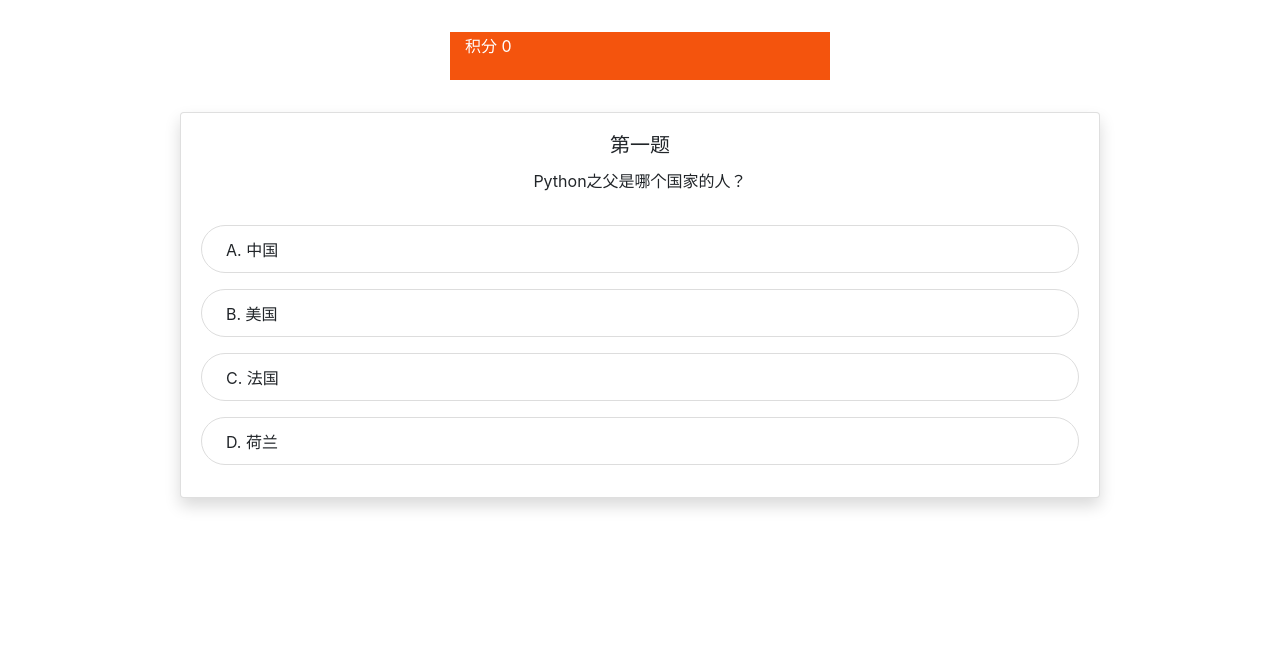
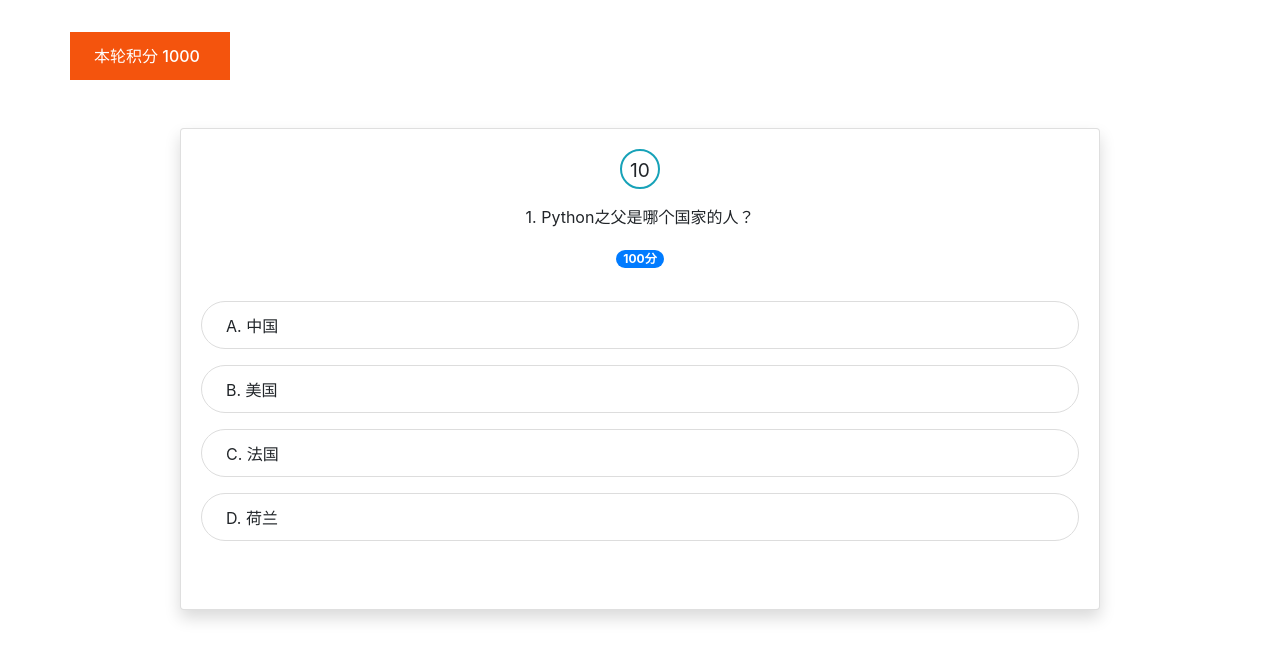
Before and after one commit to pythonml/answer_planet, a Django app: page /mainapp/questions/ in a window 1280 px wide. Shown: the top 660 px of the page. Run offline with Django 3.2, Linux system fonts and the light colour scheme; some libraries are stand-ins or nearby versions.

Commit message:
questions page

```diff
--- a/mainapp/templates/mainapp/login.html
+++ b/mainapp/templates/mainapp/login.html
@@ -4,7 +4,7 @@
   <img src="/static/img/logo.jpg" id="logo" alt width="72" height="72">
   <p class="lead" id="brandname">Python与数据分析</p>
 </div>
-<h3 class="text-center text-primary" id="title">有奖竞答</h3>
+<h1 class="text-center" id="title">有奖竞答</h1>
 <form id="fm-signin">
   <div class="row justify-content-center">
     <div class="form-group col-9">
--- a/mainapp/templates/mainapp/questions.html
+++ b/mainapp/templates/mainapp/questions.html
@@ -1,17 +1,18 @@
 {% extends 'mainapp/base.html' %}
 {% block content %}
-<div class="row justify-content-center" style="margin-top: 2rem;">
-  <div class="col-4" id="scorebar">
-   <span class="align-text-top">积分</span>
-   <span class="align-middle" id="score">0</span>
+<div class="row" style="margin-top: 2rem;">
+  <div id="scorebar">
+   <span id="score-label">本轮积分</span>
+   <span id="score-num">1000</span>
   </div>
 </div>
-<div class="row justify-content-center" style="margin-top: 2rem;">
+<div class="row justify-content-center" style="margin-top: 3rem;">
   <div class="col-10">
     <div class="card shadow">
-      <div class="card-body" style="height: 24rem;">
-        <h5 class="card-title text-center">第一题</h5>
-        <p class="card-text text-center">Python之父是哪个国家的人？</p>
+      <div class="card-body" id="question-card">
+        <div class="rounded-circle" id="clock">10</div>
+        <p class="card-text text-center">1. Python之父是哪个国家的人？</p>
+        <p class="text-center"><span class="badge badge-pill badge-primary">100分</span></p>
         <div id="options">
           <div class="border border-secondary rounded-pill opt-content">A. 中国</div>
           <div class="border border-secondary rounded-pill opt-content">B. 美国</div>
--- a/mainapp/templates/mainapp/register.html
+++ b/mainapp/templates/mainapp/register.html
@@ -8,7 +8,7 @@
 <form id="fm-signin">
   <div class="row justify-content-center">
     <div class="form-group col-9">
-      <input type="username" class="form-control" id="username" aria-describedby="usernameHelp" placeholder="输入用户名">
+      <input type="username" class="form-control" id="username" aria-describedby="usernameHelp" placeholder="用户名">
     </div>
   </div>
   <div class="row justify-content-center">
--- a/static/css/stylesheet.css
+++ b/static/css/stylesheet.css
@@ -29,6 +29,7 @@
 
 #title {
     margin-top: 4rem;
+    color: #FF5C0D;
 }
 
 #fm-signin {
@@ -64,13 +65,37 @@
 
 #scorebar {
     background-color: #F4540D;
+    width: 10rem;
     height: 3rem;
     color: #FFFFFF;
-    font-weight: 400;
+    font-weight: 500;
+    padding-left: 1.5rem;
 }
 
-#question {
-    height: 20rem;
+#score-label {
+    line-height: 3rem;
+    vertical-align: middle;
+}
+
+#score-num {
+    line-height: 3rem;
+    vertical-align: middle;
+}
+
+#question-card {
+    height: 30rem;
+}
+
+#clock {
+    width: 2.5rem;
+    height: 2.5rem;
+    border: 2px solid #17a2b8!important;
+    margin-left: auto;
+    margin-right: auto;
+    margin-bottom: 1rem;
+    text-align: center;
+    font-size: 1.2rem;
+    padding-top: 0.3rem;
 }
 
 #options {
```
